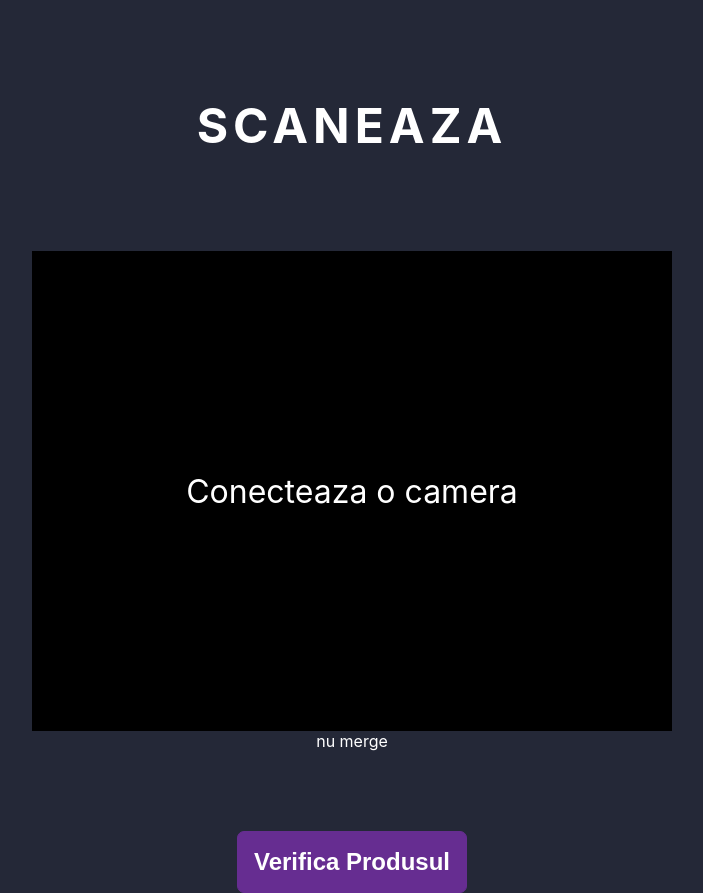
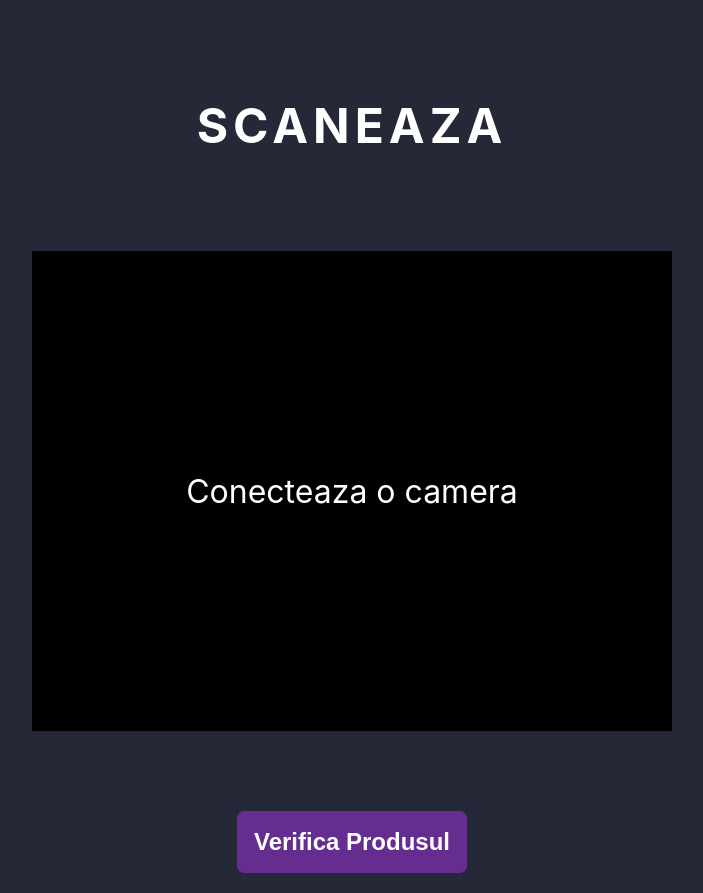
Before and after one commit to MiroiuGabriel/scanner-app, a React (Create React App) app: page / in a window 1280 px wide. Shown: the whole page, without its empty margins (288-991 px from the left). Built offline with nearby package versions, Linux system fonts and the light colour scheme.

Commit message:
fix camera?

```diff
--- a/src/App.tsx
+++ b/src/App.tsx
@@ -332,7 +332,6 @@ function App() {
 	const [barcode, setBarcode] = useState('SCANEAZA');
 	const [isLoading, setIsLoading] = useState(false);
 	const [serverData, setServerData] = useState<ServerDataItem[] | null>(null);
-	const [show, setShow] = useState('nu merge');
 	const [showVideoMask, setShowVideoMask] = useState(true);
 
 	const handleSubmit = useCallback(() => {
@@ -349,11 +348,11 @@ function App() {
 			// constraints
 			{
 				video: true,
+				audio: true,
 			},
 			// successCallback
 			function () {
 				setShowVideoMask(false);
-				setShow('merge');
 			},
 			// errorCallback
 			function (err) {
@@ -402,7 +401,6 @@ function App() {
 				<MaskBarcodeScanner>Conecteaza o camera</MaskBarcodeScanner>
 			)}
 
-			<div>{show}</div>
 			<Submit onClick={checkProduct}>Verifica Produsul</Submit>
 		</ScanCodeWrapper>
 	);
```
